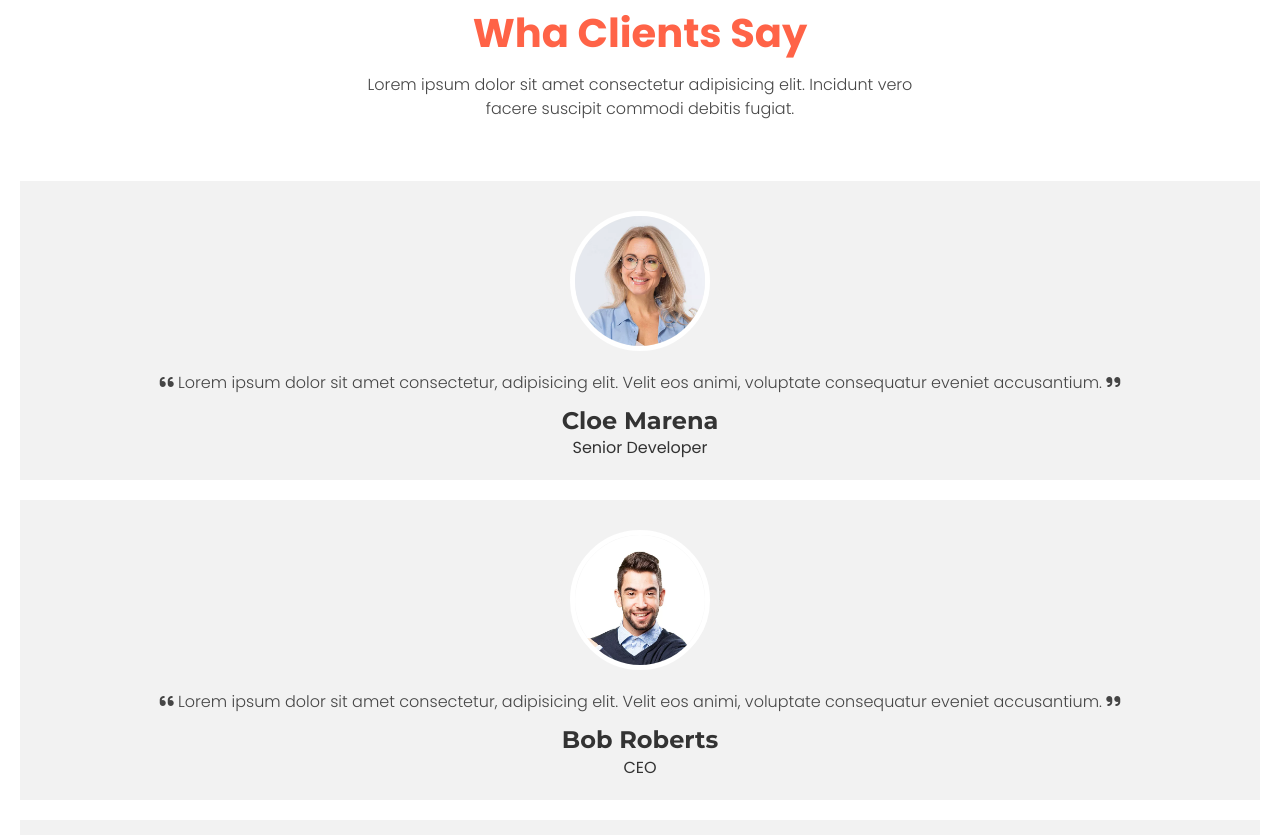
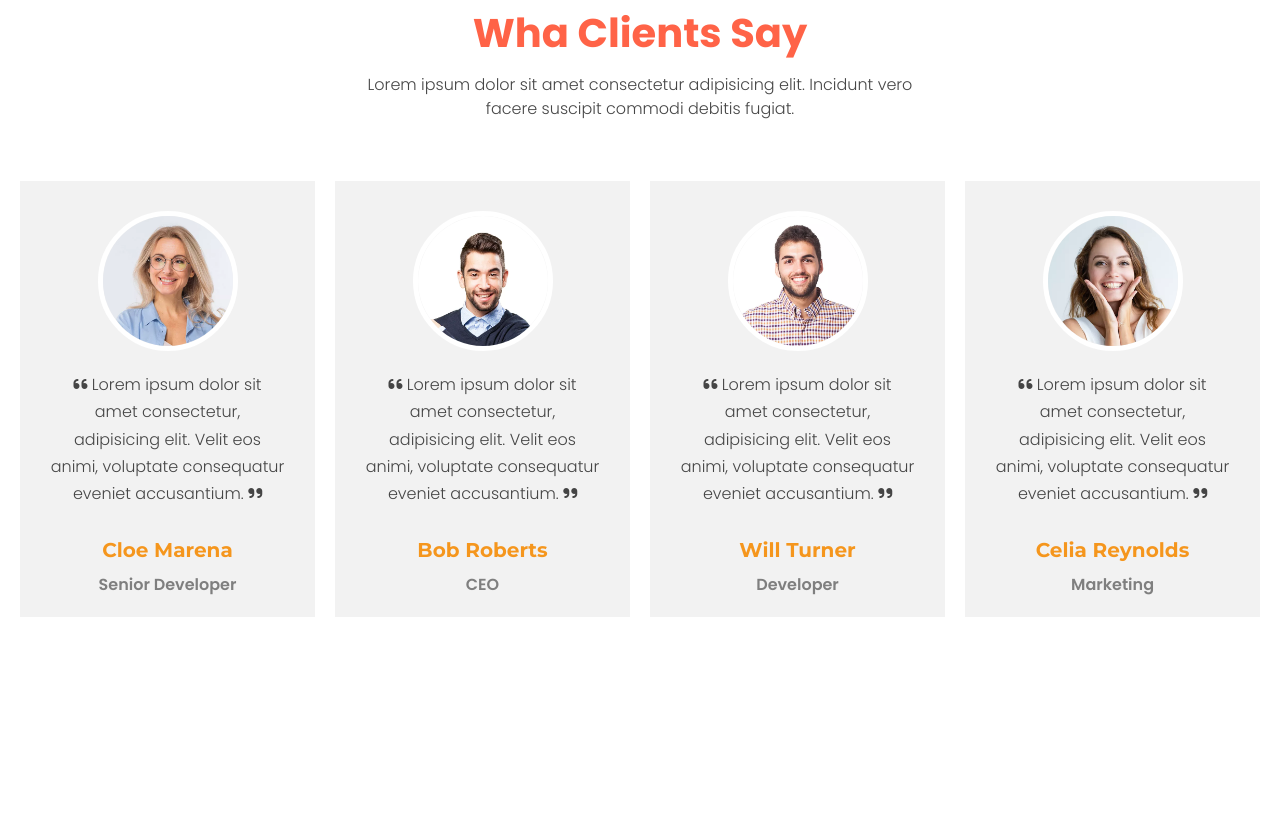
Before and after one commit to eu-waliston/WebGeek, a website: page index.html in a window 1280 px wide. Shown: the part 2665-3500 px from the top of the page. After the commit the page ends 3352 px from the top, so only its background shows below. Drawn offline with Linux system fonts and the light colour scheme.

Commit message:
end of testimonials

```diff
--- a/style.css
+++ b/style.css
@@ -351,6 +351,20 @@ img {
   margin: 1rem auto;
 }
 
+.testimonials-item .text {
+  line-height: 1.7;
+}
+
+.testimonials-item h2 {
+  font-size: 2rem;
+  color: var(--yellow-orange-color);
+  margin: 2rem 0 1rem 0;
+}
+
+.testimonials-item span {
+  opacity: 0.6;
+  font-weight: 600;
+}
 
 
 /*------------------------ MEDIA QUERIES-------------------------- */
@@ -381,7 +395,7 @@ img {
   .input-group {
     justify-content: start;
   }
-  .services-grid, .features-grid {
+  .services-grid, .features-grid, .testimonials-grid {
     display: grid;
     grid-template-columns: repeat(2, 1fr);
     column-gap: 2rem;
@@ -453,4 +467,7 @@ img {
   #services-left {
     display: block;
   }
+  .testimonials-grid {
+    grid-template-columns: repeat(4,1fr);
+  }
 }
```
